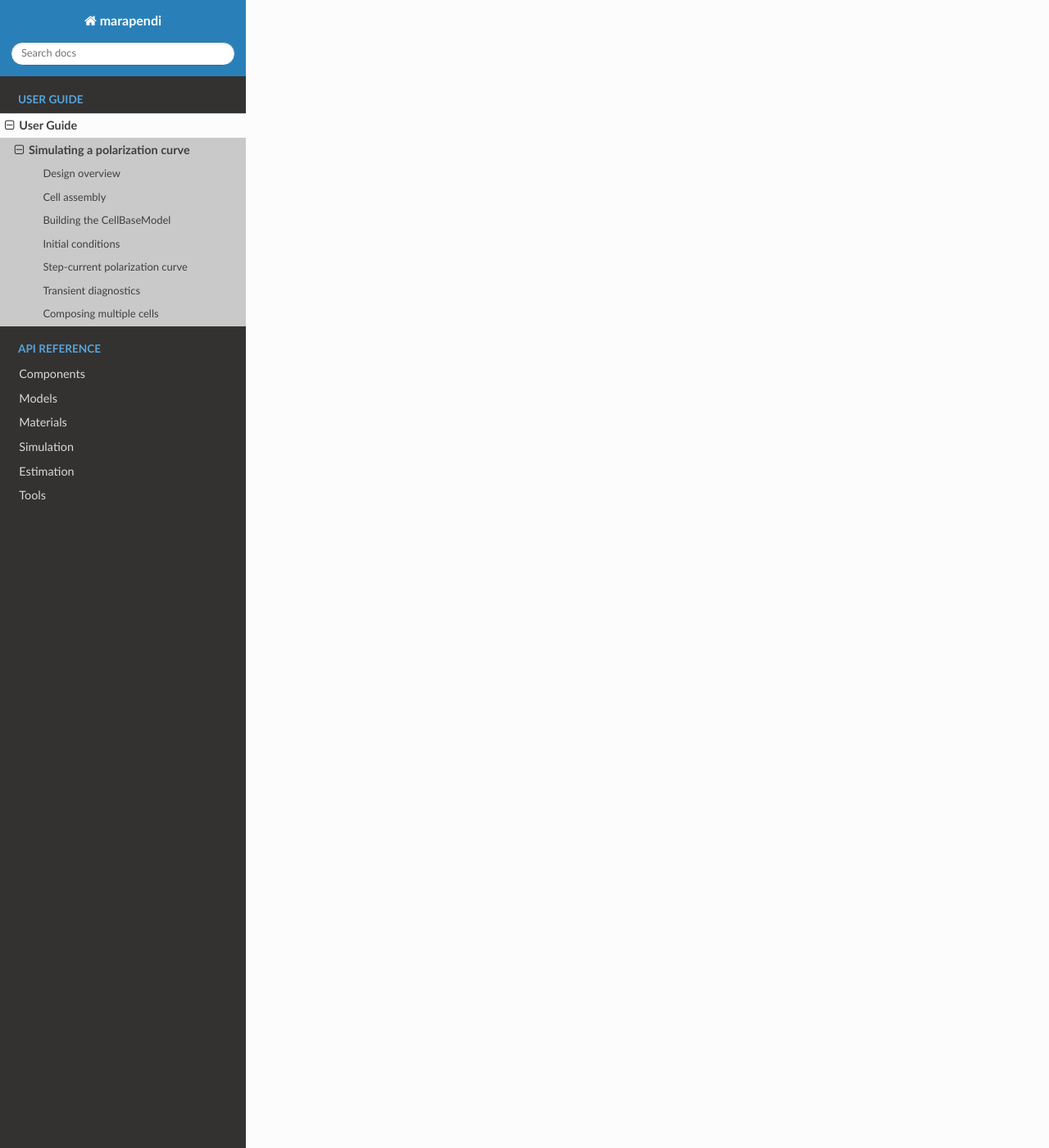
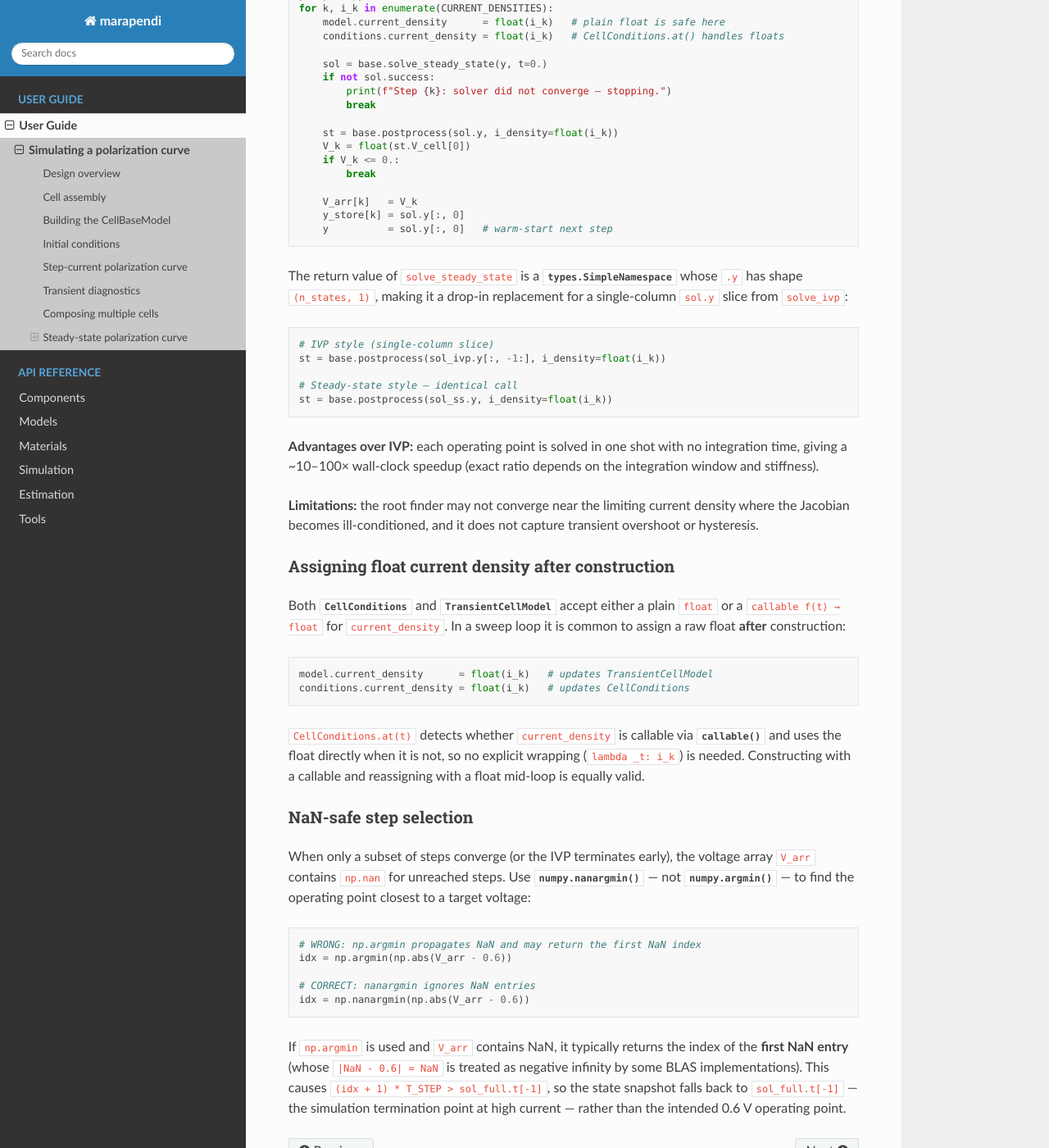
Before and after one commit to affonsop/marapendi, a Sphinx documentation site: the page built from docs/user_guide/polarization_curve.rst, in a window 1280 px wide and 1400 px high, scrolled down 5725 px. Shown: the whole window at 82% size. Built offline with Sphinx 7.4.7 and the Read the Docs theme 3.1.0, drawn with Linux system fonts in a browser that asks for light colours; some of the changed text lies outside the part shown.

```diff
--- a/docs/user_guide/polarization_curve.rst
+++ b/docs/user_guide/polarization_curve.rst
@@ -1,13 +1,26 @@
 Simulating a polarization curve
 ================================
 
-This guide walks through a complete transient simulation of a PEMFC
-polarization curve.  The approach mimics a galvanostatic step protocol:
-current density is held constant at each operating point while the internal
-state (water content, temperature, gas concentrations, liquid saturation)
-reaches near-steady state, then the cell voltage is recorded.
+This guide covers two complementary strategies for computing a PEMFC
+polarization curve:
 
-The full runnable version lives in ``notebooks/simulate_polarization_curve.ipynb``.
+1. **Transient sweep** (IVP) — current density is held constant at each
+   operating point while the internal state (water content, temperature, gas
+   concentrations, liquid saturation) is integrated until near-steady state,
+   then the cell voltage is recorded.
+
+2. **Steady-state sweep** — :meth:`~marapendi.models.model.BaseModel.solve_steady_state`
+   solves ``rates_of_change(t, x) = 0`` directly for each operating point,
+   skipping time integration entirely.  Each solve is warm-started from the
+   previous solution.
+
+Both strategies are provided as runnable notebooks:
+
+* ``notebooks/simulate_polarization_curve.ipynb`` — IVP sweep, no channel dynamics.
+* ``notebooks/simulate_polarization_curve_channel.ipynb`` — IVP sweep with dynamic
+  channel gas concentrations.
+* ``notebooks/simulate_polarization_curve_steady_state.ipynb`` — steady-state sweep
+  with channel dynamics; includes a solver benchmark (Section 8).
 
 Design overview
 ---------------
@@ -309,3 +322,102 @@ two cells can be composed directly:
 
 ``BaseModel`` itself exposes ``rates_of_change`` and ``n_states``, so
 composed models can be nested arbitrarily.
+
+----
+
+Steady-state polarization curve
+---------------------------------
+
+:meth:`~marapendi.models.model.BaseModel.solve_steady_state` wraps
+``scipy.optimize.root`` (MINPACK HYBRD by default) to find ``x`` such that
+``rates_of_change(t, x) = 0``.  The evaluation time *t* is used only to
+resolve time-varying inputs (current density, inlet conditions); it has no
+effect on the solution when those are fixed scalars.
+
+.. code-block:: python
+
+    CURRENT_DENSITIES = np.linspace(0, 20000, 101)   # A/m²
+
+    V_arr   = np.full(len(CURRENT_DENSITIES), np.nan)
+    y_store = np.full((len(CURRENT_DENSITIES), len(y0)), np.nan)
+
+    y = y0.copy()
+    for k, i_k in enumerate(CURRENT_DENSITIES):
+        model.current_density      = float(i_k)   # plain float is safe here
+        conditions.current_density = float(i_k)   # CellConditions.at() handles floats
+
+        sol = base.solve_steady_state(y, t=0.)
+        if not sol.success:
+            print(f"Step {k}: solver did not converge — stopping.")
+            break
+
+        st = base.postprocess(sol.y, i_density=float(i_k))
+        V_k = float(st.V_cell[0])
+        if V_k <= 0.:
+            break
+
+        V_arr[k]   = V_k
+        y_store[k] = sol.y[:, 0]
+        y          = sol.y[:, 0]   # warm-start next step
+
+The return value of ``solve_steady_state`` is a
+:class:`types.SimpleNamespace` whose ``.y`` has shape ``(n_states, 1)``,
+making it a drop-in replacement for a single-column ``sol.y`` slice from
+``solve_ivp``:
+
+.. code-block:: python
+
+    # IVP style (single-column slice)
+    st = base.postprocess(sol_ivp.y[:, -1:], i_density=float(i_k))
+
+    # Steady-state style — identical call
+    st = base.postprocess(sol_ss.y, i_density=float(i_k))
+
+**Advantages over IVP:**  each operating point is solved in one shot with
+no integration time, giving a ~10–100× wall-clock speedup (exact ratio
+depends on the integration window and stiffness).
+
+**Limitations:**  the root finder may not converge near the limiting current
+density where the Jacobian becomes ill-conditioned, and it does not capture
+transient overshoot or hysteresis.
+
+Assigning float current density after construction
+~~~~~~~~~~~~~~~~~~~~~~~~~~~~~~~~~~~~~~~~~~~~~~~~~~
+
+Both :class:`~marapendi.components.operating_conditions.CellConditions` and
+:class:`~marapendi.models.transient.TransientCellModel` accept either a plain
+``float`` or a ``callable f(t) → float`` for ``current_density``.  In a
+sweep loop it is common to assign a raw float **after** construction:
+
+.. code-block:: python
+
+    model.current_density      = float(i_k)   # updates TransientCellModel
+    conditions.current_density = float(i_k)   # updates CellConditions
+
+``CellConditions.at(t)`` detects whether ``current_density`` is callable via
+:func:`callable` and uses the float directly when it is not, so no explicit
+wrapping (``lambda _t: i_k``) is needed.  Constructing with a callable and
+reassigning with a float mid-loop is equally valid.
+
+NaN-safe step selection
+~~~~~~~~~~~~~~~~~~~~~~~
+
+When only a subset of steps converge (or the IVP terminates early), the
+voltage array ``V_arr`` contains ``np.nan`` for unreached steps.
+Use :func:`numpy.nanargmin` — not :func:`numpy.argmin` — to find the
+operating point closest to a target voltage:
+
+.. code-block:: python
+
+    # WRONG: np.argmin propagates NaN and may return the first NaN index
+    idx = np.argmin(np.abs(V_arr - 0.6))
+
+    # CORRECT: nanargmin ignores NaN entries
+    idx = np.nanargmin(np.abs(V_arr - 0.6))
+
+If ``np.argmin`` is used and ``V_arr`` contains NaN, it typically returns
+the index of the **first NaN entry** (whose ``|NaN - 0.6| = NaN`` is treated
+as negative infinity by some BLAS implementations).  This causes
+``(idx + 1) * T_STEP > sol_full.t[-1]``, so the state snapshot falls back to
+``sol_full.t[-1]`` — the simulation termination point at high current —
+rather than the intended 0.6 V operating point.
```
Also changed, not shown: 6 other files.
